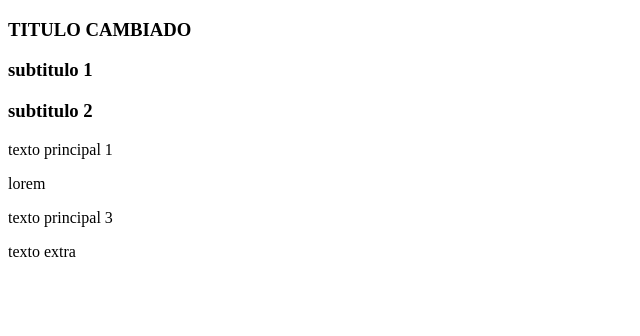
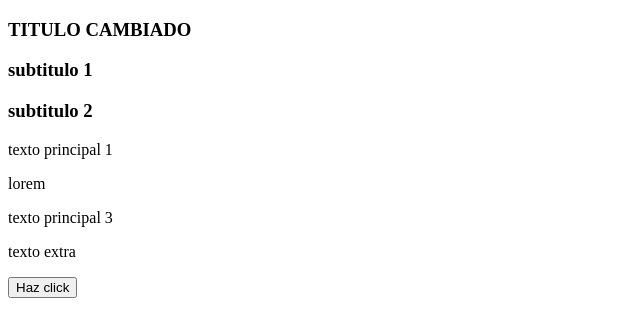
Before and after one commit to melgamboaferrer-sys/unidad-2, a plain HTML site: page s33/index.html in a window 1280 px wide. Shown: the whole page, without its empty margins (0-640 px from the left). Drawn offline with Linux system fonts and the light colour scheme.

Commit message:
primer commit de unidad 2

```diff
--- a/s33/assets/js/script.js
+++ b/s33/assets/js/script.js
@@ -28,3 +28,6 @@ console.log(queryMainTitle);
 
 let queryMainTexts = document.querySelectorAll(".main-text");
 console.log(queryMainTexts);
+
+document.getElementById("clikear").addEventListener("click",function() {
+    console.log("HAZ HECHO CLICK EN EL BOTON")});
--- a/s33/index.html
+++ b/s33/index.html
@@ -16,6 +16,9 @@
     <p class="main-text">texto principal 3</p>
     <p>texto extra</p>
 
+
+    <button id="clikear">Haz click</button>
+
     <script src="./assets/js/script.js"></script>
   </body>
 </html>
```
